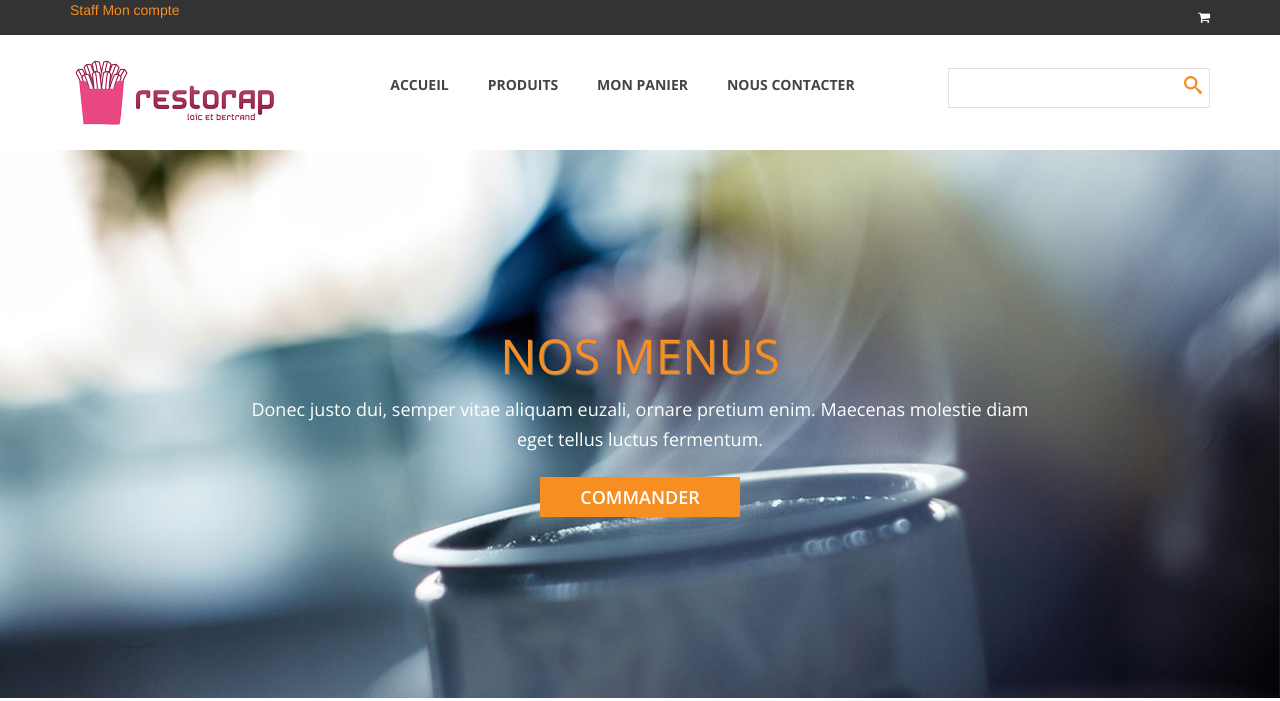
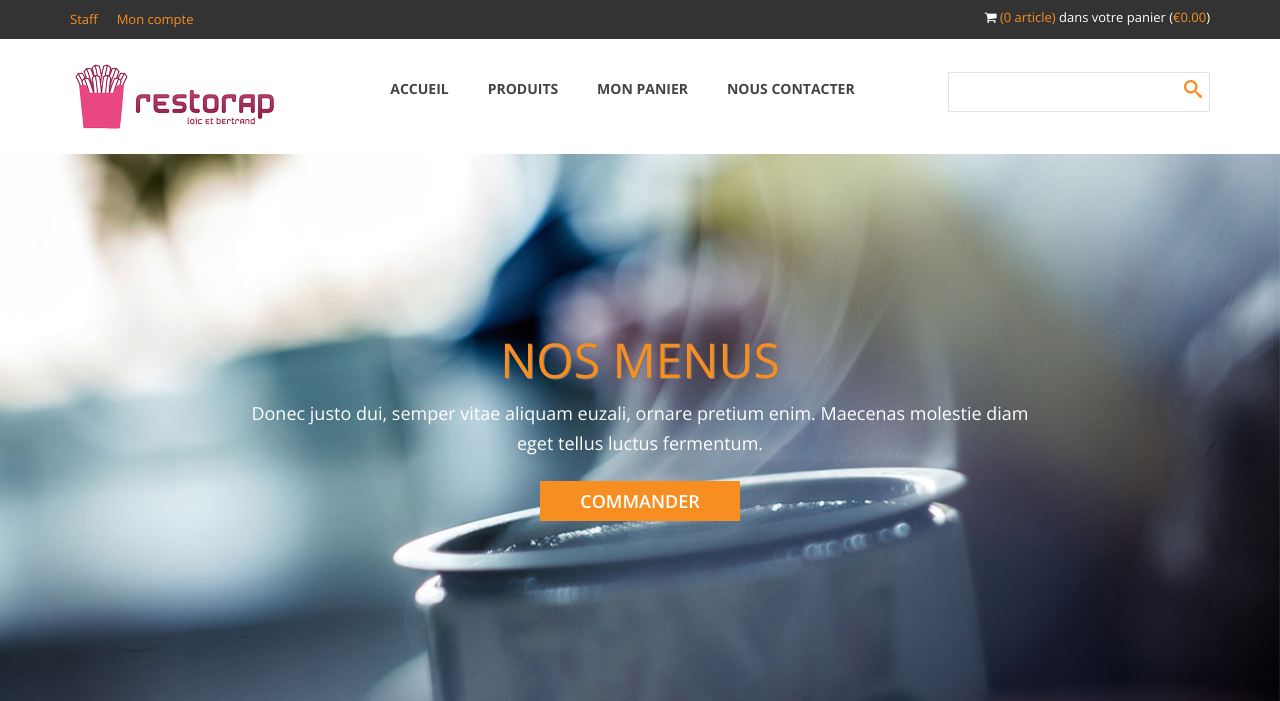
Before and after one commit to projetBertrandLoic/projetWeb, a PHP site: page /index.php in a window 1280 px wide. Shown: the top 701 px of the page. Run offline with PHP 8.4, Linux system fonts and the light colour scheme; data that the repository does not hold is empty.

Commit message:
Fix affichage header

```diff
--- a/header.php
+++ b/header.php
@@ -31,7 +31,7 @@
                     <div class="container">
                         <div class="row">
                             <div class="col-md-8">
-                                <div class="utilisateurs">
+                                <div class="home-account">
                                     <a href="staff.php">Staff </a>
                                     <a href="compte.php"> Mon compte</a>
                                 </div>
@@ -45,6 +45,7 @@
 
 								<!--mon panier chercher dans la bd les produits -->
                                     <i class="fa fa-shopping-cart"></i>
+									<a href='#'>(0 article)</a> dans votre panier (<a href='#'>€0.00</a>)
 									<?php
 										/*
 										include("fonctions-panier.php");
```
